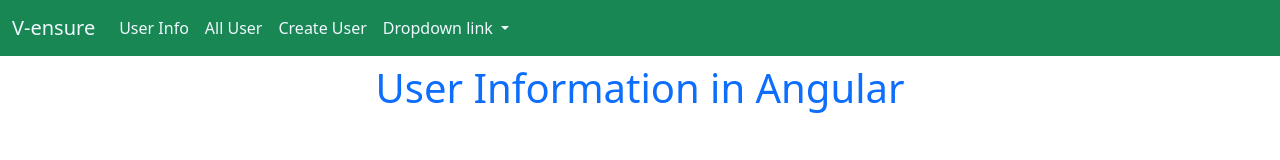
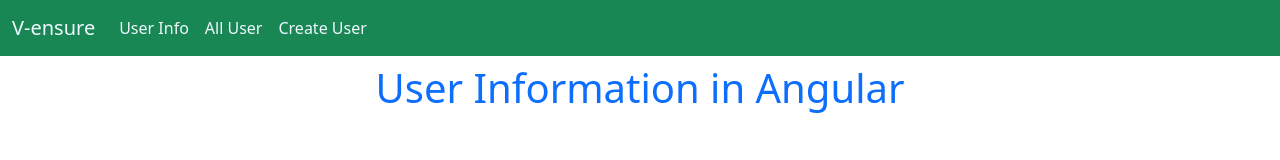
Before and after one commit to shamthakare/demo-project-frontend, an Angular app: page / in a window 1280 px wide. Shown: the top 160 px of the page. Built offline with nearby package versions, Linux system fonts and the light colour scheme.

Commit message:
APIChanges

```diff
--- a/src/app/app.component.html
+++ b/src/app/app.component.html
@@ -15,7 +15,7 @@
         <li class="nav-item">
           <a style="color: aliceblue;"class="nav-link" routerLink="create">Create User</a>
         </li>
-        <li class="nav-item dropdown">
+        <li class="nav-item dropdown d-none">
           <a style="color: aliceblue;"class="nav-link dropdown-toggle" href="#" id="navbarDropdownMenuLink" role="button" data-bs-toggle="dropdown" aria-expanded="false">
             Dropdown link
           </a>
@@ -30,4 +30,6 @@
   </div>
 </nav>
 <h1 class="text-center text-primary mt-2">User Information in Angular</h1>
-<router-outlet></router-outlet>
+<div class="container">
+  <router-outlet></router-outlet>
+</div>
```
